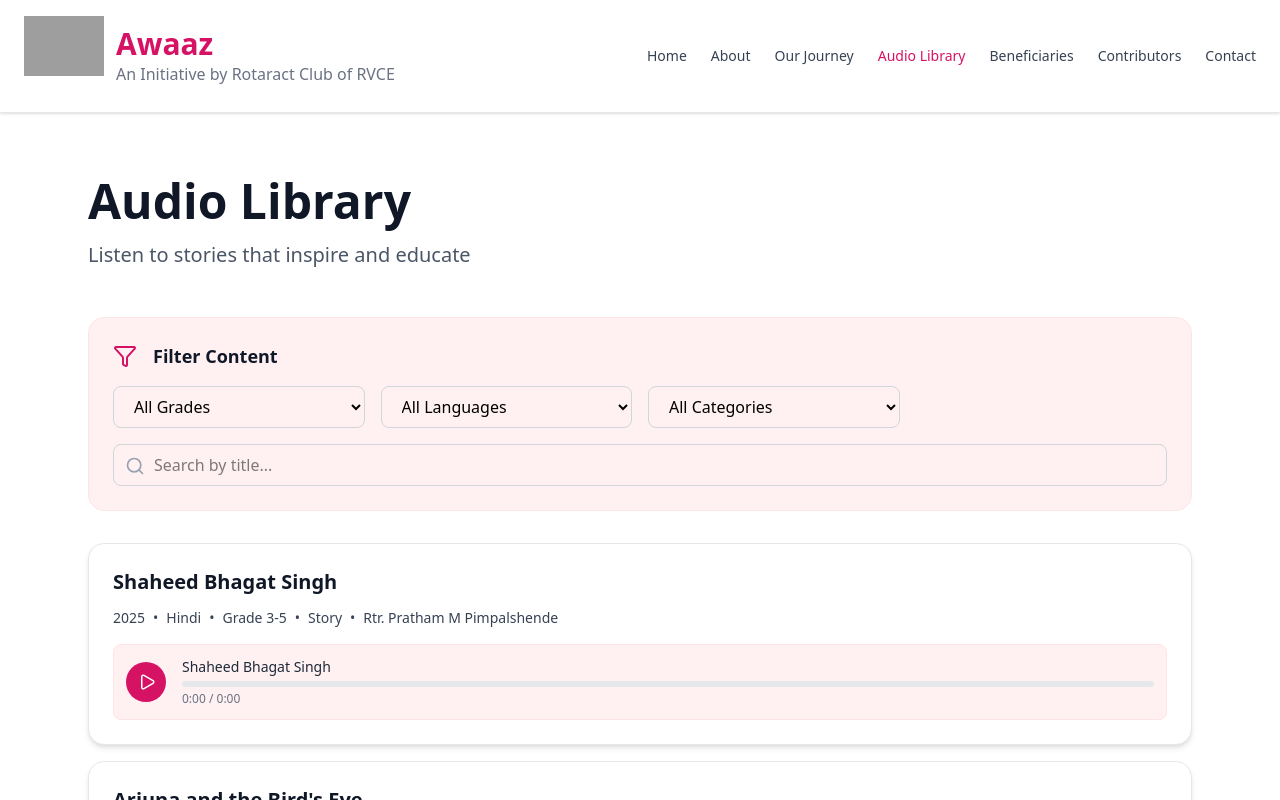
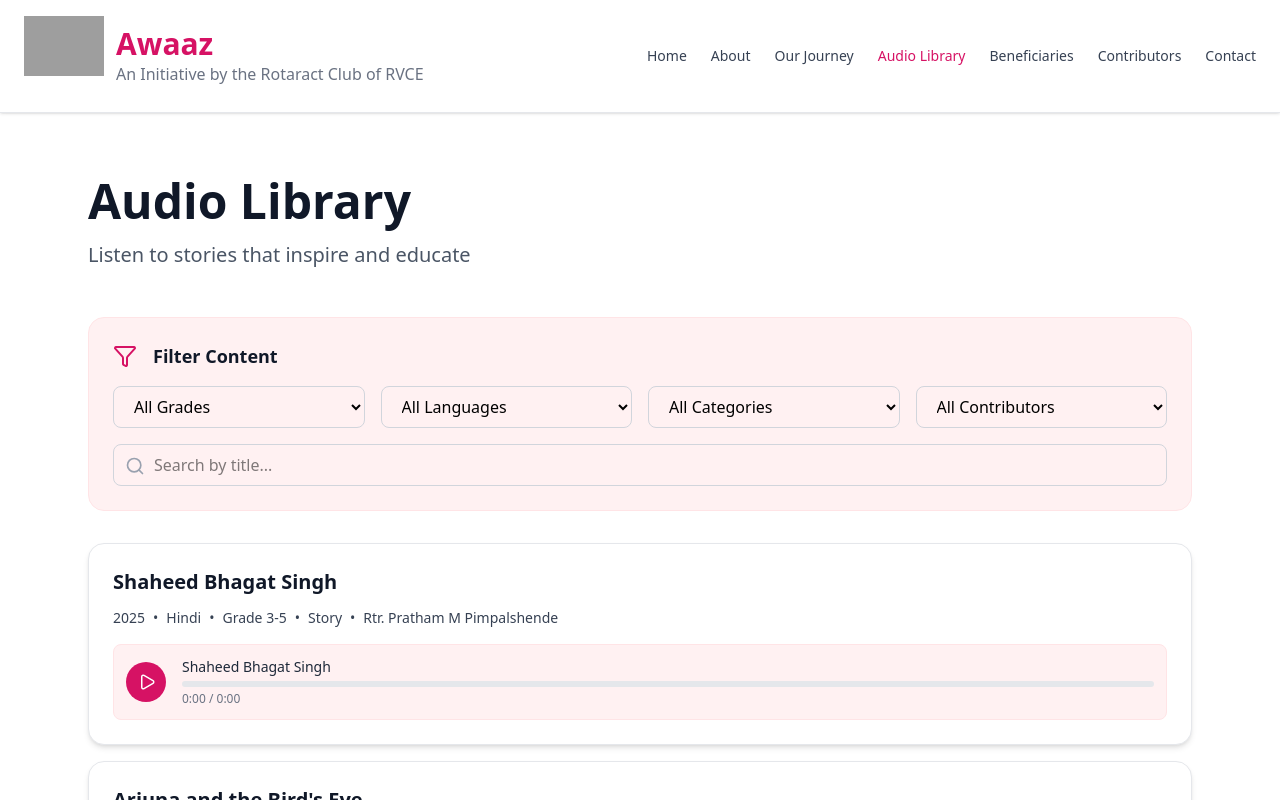
Before and after one commit to samkitsamsukha/awaaz-rotaract-rvce, a React (Vite) app: page / in a window 1280 px wide. Both pictures are taken after a click on the button "Explore our audio library". Shown: the top 800 px of the page. Built offline with nearby package versions, Linux system fonts and the light colour scheme; grey boxes are pictures that could not be loaded.

Commit message:
feature: filter by contributor

```diff
--- a/src/App.jsx
+++ b/src/App.jsx
@@ -16,44 +16,28 @@ const awards = [
     image: "/award2025.png",
     title: "Best in Area Of Focus",
     highlight: "(Education)",
-    badge: "Awards & Recognition",
-    description1:
-      "Awaaz was honored during the Miracle Awards Recognitions (RY 2024–25) for its impactful contribution in the field of education through audio storytelling.",
-    description2:
-      "This recognition celebrates our mission to make knowledge accessible, inclusive, and human — one voice at a time.",
+    badge: "Awarded by Rotary District Organisation 3191 2024-25",
     alt: "Miracle Awards 2024-25 - Best in Area of Focus (Education)",
   },
   {
     image: "/outstandingproject2024.png",
     title: "Outstanding Project",
     highlight: "By A Rotaract Club",
-    badge: "Awards & Recognition",
-    description1:
-      "Awaaz was recognized as Outstanding Project by a Rotaract Club by RSA MDIO for its meaningful social impact and innovation.",
-    description2:
-      "This award acknowledges the scale, consistency, and real-world value created through the Awaaz initiative.",
+    badge: "Awarded by Rotaract South Asia MDIO",
     alt: "Outstanding Project By A Rotaract Club (RSA MDIO)",
   },
   {
     image: "/mostimpactfulinitiative2024.png",
     title: "Most Impactful Initiative",
     highlight: "University Based Club",
-    badge: "Awards & Recognition",
-    description1:
-      "Awaaz received this award during the Limitless Awards (RY 2023–24) for being the most impactful initiative by a university-based Rotaract club.",
-    description2:
-      "This recognition celebrates the platform’s reach, accessibility-first design, and community-driven impact.",
+    badge: "Awarded by Rotary District Organisation 3191 2023-24",
     alt: "Most Impactful Initiative By A University Based Club",
   },
   {
     image: "/outstandingliteracyeducation2024.png",
     title: "Outstanding Project in",
     highlight: "Literacy & Education Avenue",
-    badge: "Awards & Recognition",
-    description1:
-      "Awaaz was awarded Outstanding Project in the Literacy and Education Avenue for RY 2023–24 at T.U.R.F., Indore.",
-    description2:
-      "This honors our consistent efforts to make education accessible to visually impaired learners through audio.",
+    badge: "Awarded by SEARIC MDIO during T.U.R.F. Indore",
     alt: "Outstanding Project in Literacy and Education Avenue",
   },
 ];
@@ -95,7 +79,7 @@ const AwaazWebsite = () => {
                 className="flex items-center gap-3 group"
                 aria-label="Rotaract Club of RVCE Website"
               >
-                <div className="w-10 h-10 md:w-20 md:h-20">
+                <div className="w-15 h-15 md:w-20 md:h-20">
                   <img src="/rotaract.png" alt="Rotaract Club of RVCE Logo" />
                 </div>
               </a>
@@ -117,7 +101,7 @@ const AwaazWebsite = () => {
                   rel="noopener noreferrer"
                   className="text-xs md:text-base text-gray-500 font-medium hover:text-gray-700 transition-colors block"
                 >
-                  An Initiative by Rotaract Club of RVCE
+                  An Initiative by the Rotaract Club of RVCE
                 </a>
               </div>
             </div>
--- a/src/components/AudioLibrary.jsx
+++ b/src/components/AudioLibrary.jsx
@@ -81,16 +81,21 @@ const AudioLibraryPage = () => {
     const [filterLanguage, setFilterLanguage] = useState("all");
     const [filterCategory, setFilterCategory] = useState("all");
     const [searchQuery, setSearchQuery] = useState("");
+    const [filterContributor, setFilterContributor] = useState("all");
+
+    const contributors = ["all", ...new Set(audioFiles.map(a => a.contributor))];
 
     const filteredAudio = audioFiles.filter((audio) => {
         return (
             (filterGrade === "all" || audio.grade === filterGrade) &&
             (filterLanguage === "all" || audio.language === filterLanguage) &&
             (filterCategory === "all" || audio.category === filterCategory) &&
+            (filterContributor === "all" || audio.contributor === filterContributor) &&
             (searchQuery === "" ||
                 audio.title.toLowerCase().includes(searchQuery.toLowerCase()))
         );
     });
+
 
     // Preload audio durations
     useEffect(() => {
@@ -213,6 +218,19 @@ const AudioLibraryPage = () => {
                             <option value="Educational">Educational</option>
                             <option value="Motivational">Motivational</option>
                         </select>
+                        <select
+                            value={filterContributor}
+                            onChange={(e) => setFilterContributor(e.target.value)}
+                            className="px-4 py-2 rounded-lg border border-gray-300 focus:outline-none focus:ring-2 focus:ring-rose-500"
+                            aria-label="Filter by contributor"
+                        >
+                            {contributors.map((c) => (
+                                <option key={c} value={c}>
+                                    {c === "all" ? "All Contributors" : c}
+                                </option>
+                            ))}
+                        </select>
+
                     </div>
                     <div className="relative">
                         <Search className="absolute left-3 top-3 text-gray-400" size={20} />
```
